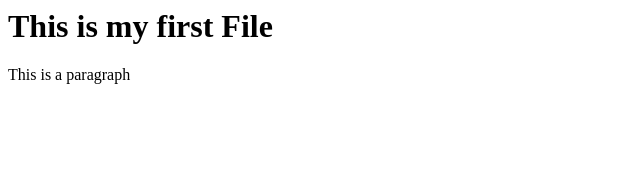
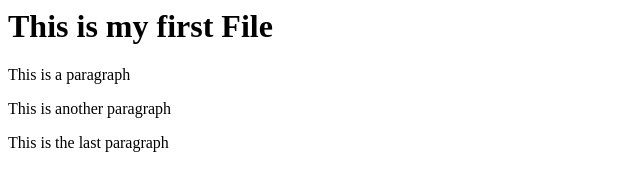
Before and after one commit to SimmonMathewShaij47/git-tutorial, a plain HTML site: page index.html in a window 1280 px wide. Shown: the whole page, without its empty margins (0-640 px from the left). Drawn offline with Linux system fonts and the light colour scheme.

Commit message:
Added a couple of new p tags

```diff
--- a/index.html
+++ b/index.html
@@ -5,5 +5,8 @@
     <body>
         <h1>This is my first File</h1>
         <p>This is a paragraph</p>
+
+        <p>This is another paragraph</p>
+        <p>This is the last paragraph</p>
     </body>
 </html>
```
